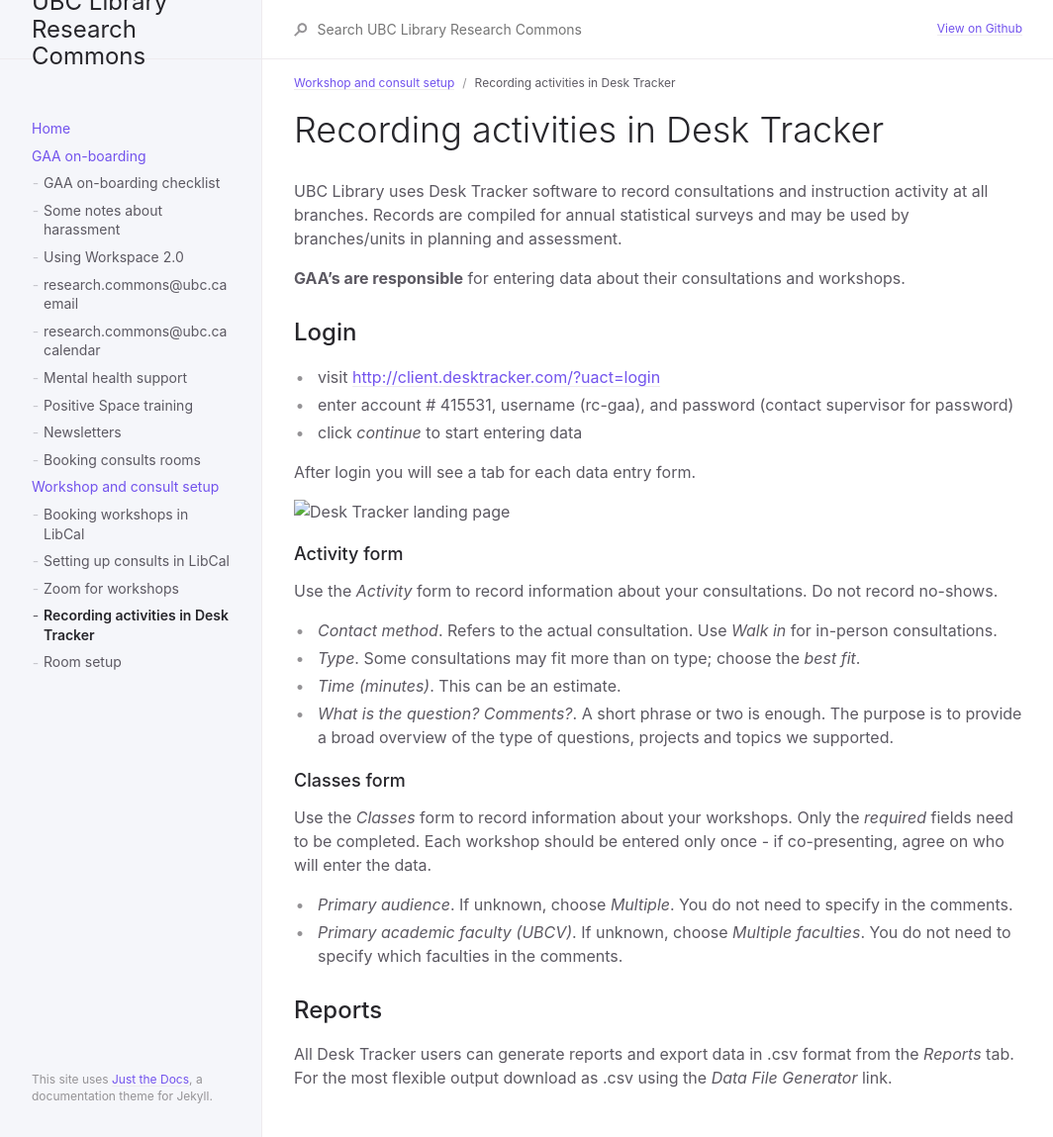
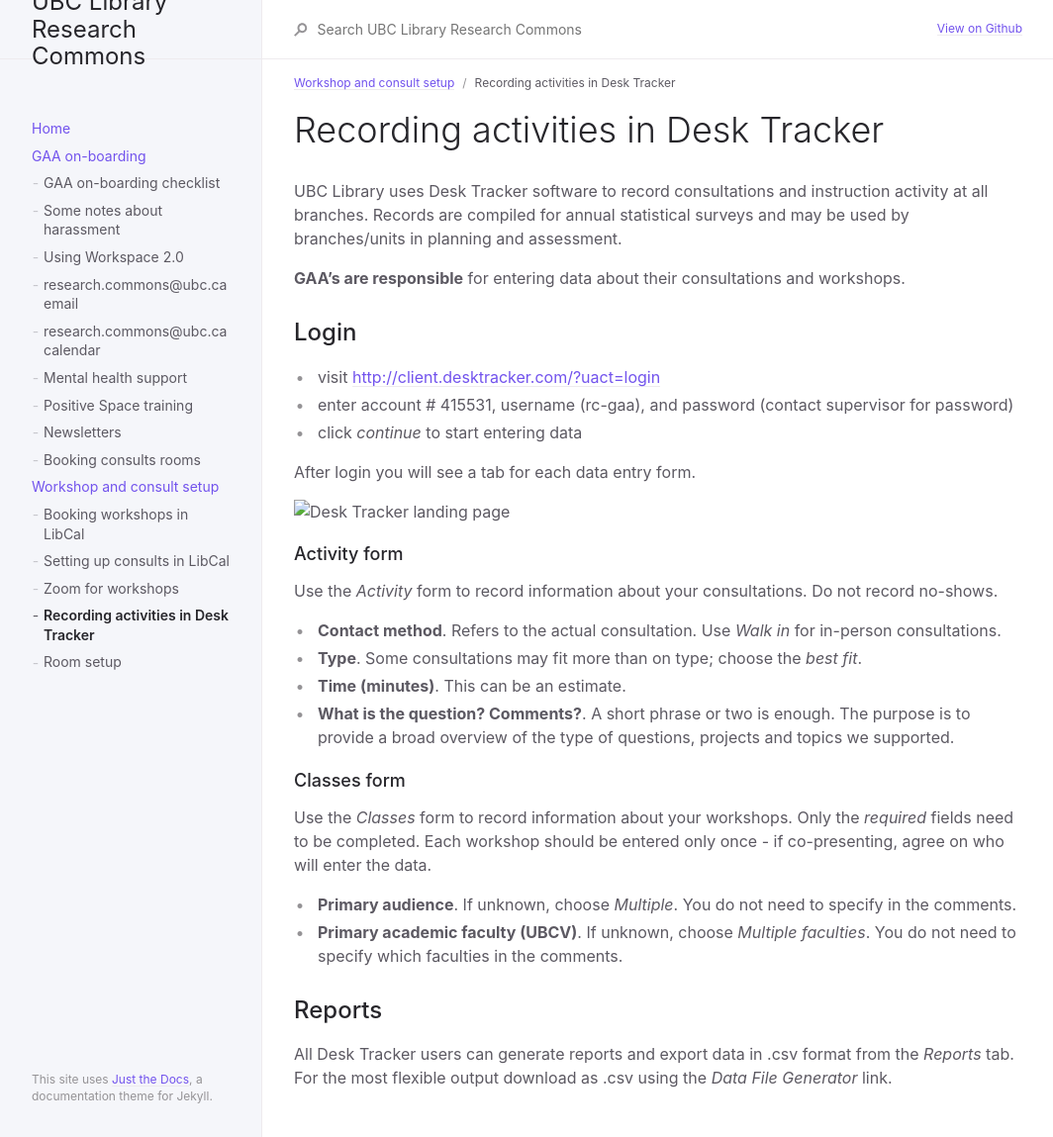
Before and after one commit to sarahblay/rc-docs, a Jekyll site: the page built from docs/usingthercspaces/desktracker.md, in a window 1280 px wide. Shown: the whole page at 99% size, without its empty margins (107-1171 px from the left). Built offline with Jekyll 4.4.1, drawn with Linux system fonts in a browser that asks for light colours.

Commit message:
change some italics to bold

```diff
--- a/docs/usingthercspaces/desktracker.md
+++ b/docs/usingthercspaces/desktracker.md
@@ -30,16 +30,16 @@ After login you will see a tab for each data entry form.
 ### Activity form
 Use the _Activity_ form to record information about your consultations. Do not record no-shows.
 
--   *Contact method*. Refers to the actual consultation. Use _Walk in_ for in-person consultations.
--   *Type*. Some consultations may fit more than on type; choose the _best fit_.
--   *Time (minutes)*. This can be an estimate.
--   *What is the question? Comments?*. A short phrase or two is enough. The purpose is to provide a broad overview of the type of questions, projects and topics we supported.
+-   **Contact method**. Refers to the actual consultation. Use _Walk in_ for in-person consultations.
+-   **Type**. Some consultations may fit more than on type; choose the _best fit_.
+-   **Time (minutes)**. This can be an estimate.
+-   **What is the question? Comments?**. A short phrase or two is enough. The purpose is to provide a broad overview of the type of questions, projects and topics we supported.
 
 ### Classes form
 Use the _Classes_ form to record information about your workshops. Only the _required_ fields need to be completed. Each workshop should be entered only once - if co-presenting, agree on who will enter the data.
 
--   *Primary audience*. If unknown, choose _Multiple_. You do not need to specify in the comments.
--   *Primary academic faculty (UBCV)*. If unknown, choose _Multiple faculties_. You do not need to specify which faculties in the comments.
+-   **Primary audience**. If unknown, choose _Multiple_. You do not need to specify in the comments.
+-   **Primary academic faculty (UBCV)**. If unknown, choose _Multiple faculties_. You do not need to specify which faculties in the comments.
 
 
 Reports
```
